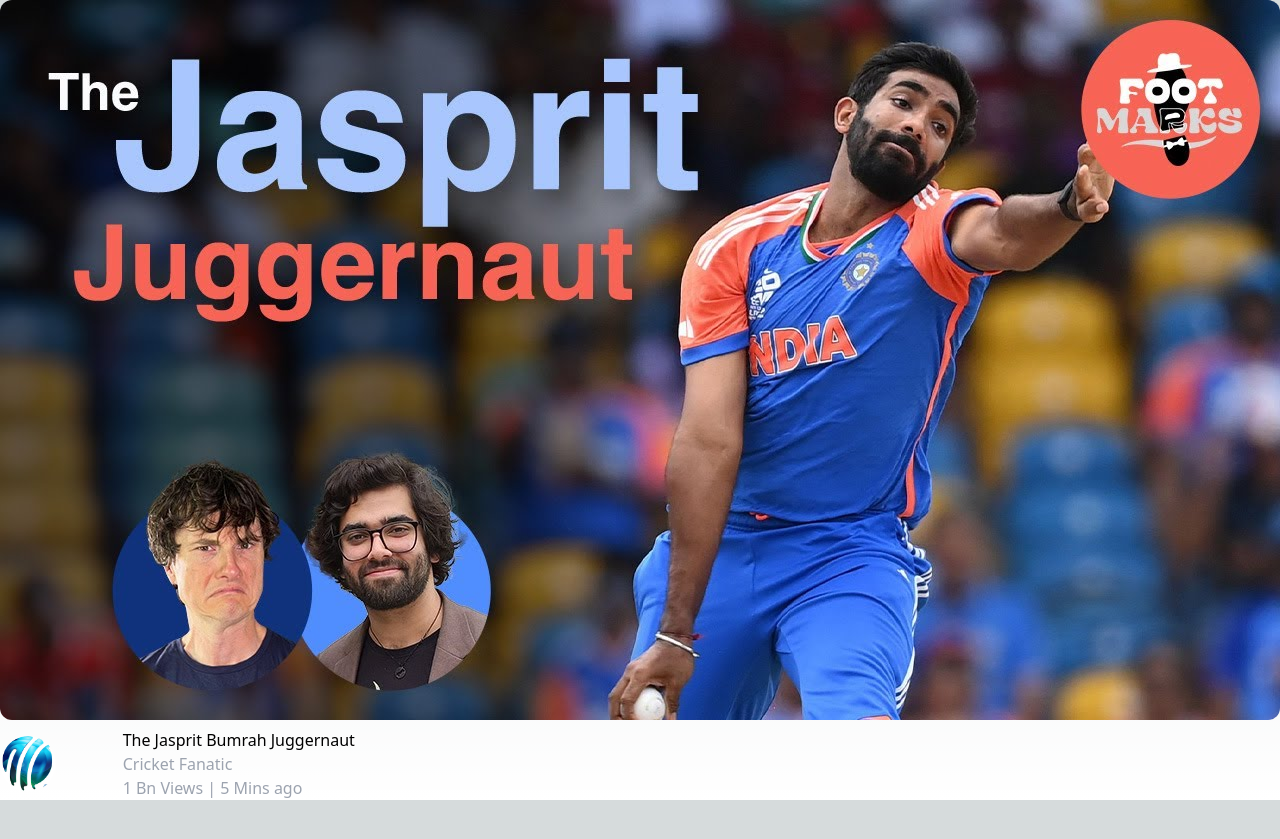
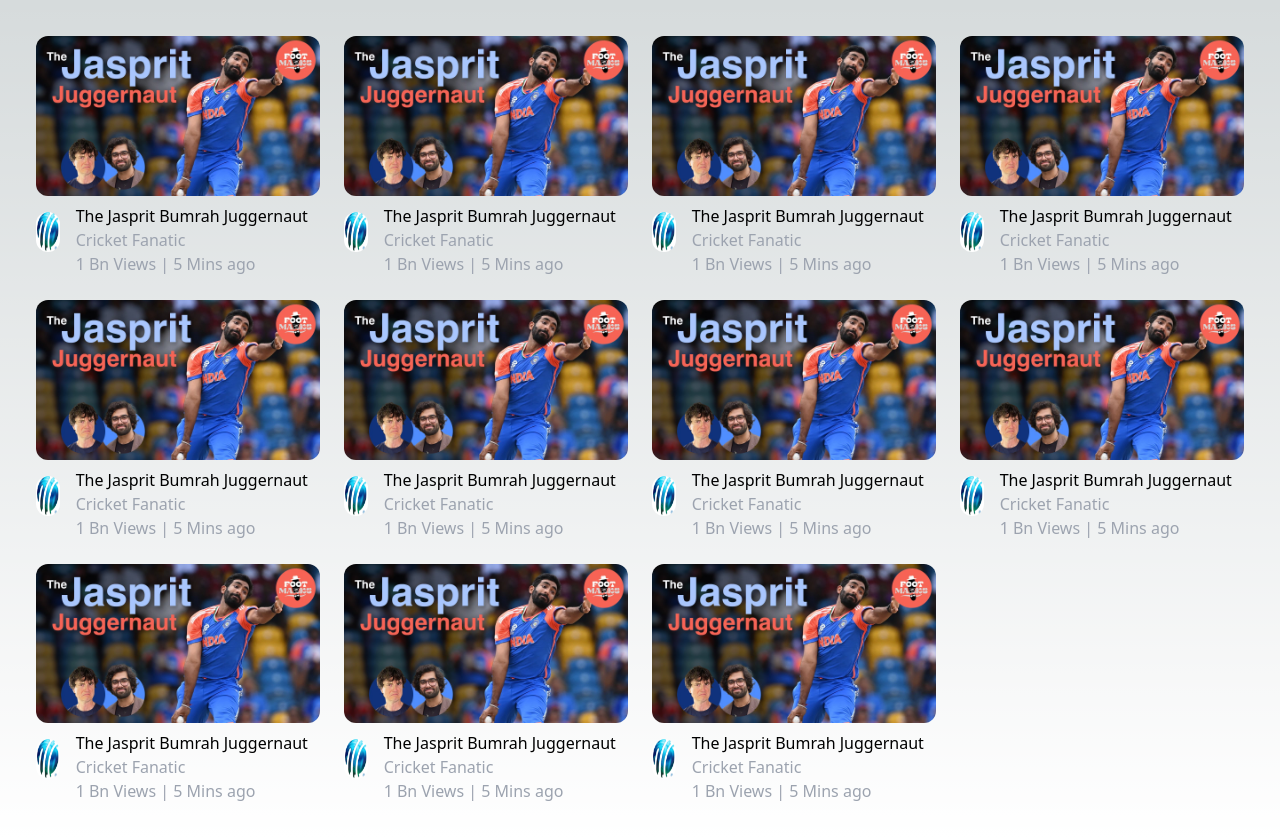
Before and after one commit to PawanKumar666/Yt-clone, a Next.js app in the folder yt-clone/: page / in a window 1280 px wide. Before the commit the page ends 800 px from the top, so only its background shows below. Built offline with nearby package versions, Linux system fonts and the light colour scheme.

Commit message:
Simple video grid

```diff
--- a/yt-clone/src/components/VideoCard.tsx
+++ b/yt-clone/src/components/VideoCard.tsx
@@ -1,20 +1,20 @@
-export default function VideoCard(){
+export default function VideoCard(props){
     return (
         <div>
-            <img src="/videocard.jpg" className="rounded-xl"></img>
+            <img src={props.thumbnail} className="rounded-xl"></img>
             <div className="grid grid-cols-12 pt-2">
                 <div className="col-span-1 pt-2">
-                    <img className="rounded-full w-14 h-14" src="/vcprofile.jpg"></img>
+                    <img className="rounded-full w-10 h-10" src={props.channelLogo}></img>
                 </div>
                 <div className="col-span-11 pl-4">
                     <div>
-                    The Jasprit Bumrah Juggernaut
+                    {props.title}
                     </div>
                     <div className="col-span-11 text-gray-400 text-base">
-                        Cricket Fanatic
+                        {props.channel}
                     </div>
                     <div className="col-span-11 text-gray-400 text-base">
-                        1 Bn Views | 5 Mins ago
+                        {props.views} Views | {props.uploaded} ago
                     </div>
                 </div>
             </div>
--- /dev/null
+++ b/yt-clone/src/components/VideoGrid.tsx
@@ -0,0 +1,111 @@
+import VideoCard from "./VideoCard";
+
+const VIDEOS = [{
+    thumbnail : "./videocard.jpg" ,
+      channelLogo : "./vcprofile.jpg" ,
+      title : "The Jasprit Bumrah Juggernaut",
+      channel : "Cricket Fanatic" ,
+      views : "1 Bn" ,
+      uploaded : "5 Mins",
+},
+{
+    thumbnail : "./videocard.jpg" ,
+      channelLogo : "./vcprofile.jpg" ,
+      title : "The Jasprit Bumrah Juggernaut",
+      channel : "Cricket Fanatic" ,
+      views : "1 Bn" ,
+      uploaded : "5 Mins",
+},
+{
+    thumbnail : "./videocard.jpg" ,
+      channelLogo : "./vcprofile.jpg" ,
+      title : "The Jasprit Bumrah Juggernaut",
+      channel : "Cricket Fanatic" ,
+      views : "1 Bn" ,
+      uploaded : "5 Mins",
+},
+{
+    thumbnail : "./videocard.jpg" ,
+      channelLogo : "./vcprofile.jpg" ,
+      title : "The Jasprit Bumrah Juggernaut",
+      channel : "Cricket Fanatic" ,
+      views : "1 Bn" ,
+      uploaded : "5 Mins",
+},
+{
+    thumbnail : "./videocard.jpg" ,
+      channelLogo : "./vcprofile.jpg" ,
+      title : "The Jasprit Bumrah Juggernaut",
+      channel : "Cricket Fanatic" ,
+      views : "1 Bn" ,
+      uploaded : "5 Mins",
+},
+{
+    thumbnail : "./videocard.jpg" ,
+      channelLogo : "./vcprofile.jpg" ,
+      title : "The Jasprit Bumrah Juggernaut",
+      channel : "Cricket Fanatic" ,
+      views : "1 Bn" ,
+      uploaded : "5 Mins",
+},
+{
+    thumbnail : "./videocard.jpg" ,
+      channelLogo : "./vcprofile.jpg" ,
+      title : "The Jasprit Bumrah Juggernaut",
+      channel : "Cricket Fanatic" ,
+      views : "1 Bn" ,
+      uploaded : "5 Mins",
+},
+{
+    thumbnail : "./videocard.jpg" ,
+      channelLogo : "./vcprofile.jpg" ,
+      title : "The Jasprit Bumrah Juggernaut",
+      channel : "Cricket Fanatic" ,
+      views : "1 Bn" ,
+      uploaded : "5 Mins",
+},
+{
+    thumbnail : "./videocard.jpg" ,
+      channelLogo : "./vcprofile.jpg" ,
+      title : "The Jasprit Bumrah Juggernaut",
+      channel : "Cricket Fanatic" ,
+      views : "1 Bn" ,
+      uploaded : "5 Mins",
+},
+{
+    thumbnail : "./videocard.jpg" ,
+      channelLogo : "./vcprofile.jpg" ,
+      title : "The Jasprit Bumrah Juggernaut",
+      channel : "Cricket Fanatic" ,
+      views : "1 Bn" ,
+      uploaded : "5 Mins",
+},
+
+{
+    thumbnail : "./videocard.jpg" ,
+      channelLogo : "./vcprofile.jpg" ,
+      title : "The Jasprit Bumrah Juggernaut",
+      channel : "Cricket Fanatic" ,
+      views : "1 Bn" ,
+      uploaded : "5 Mins",
+},
+]
+
+export default function VideoGrid(){
+    return (
+        <div className="grid grid-cols-4 p-6">
+        {VIDEOS.map((video) => {
+            return (
+            <div className="p-3">
+                <VideoCard
+                    thumbnail={video.thumbnail}
+                    channelLogo={video.channelLogo}
+                    title={video.title}
+                    channel={video.channel}
+                    views={video.views}
+                    uploaded={video.uploaded} />
+            </div>
+            )})}
+        </div>
+    )
+}
--- a/yt-clone/src/pages/index.tsx
+++ b/yt-clone/src/pages/index.tsx
@@ -1,9 +1,8 @@
-import VideoCard from "@/components/VideoCard";
-
+import VideoGrid from "@/components/VideoGrid";
 export default function Home() {
   return (
     <>
-    <VideoCard />
+    <VideoGrid />
     </>
   );
 }
```
